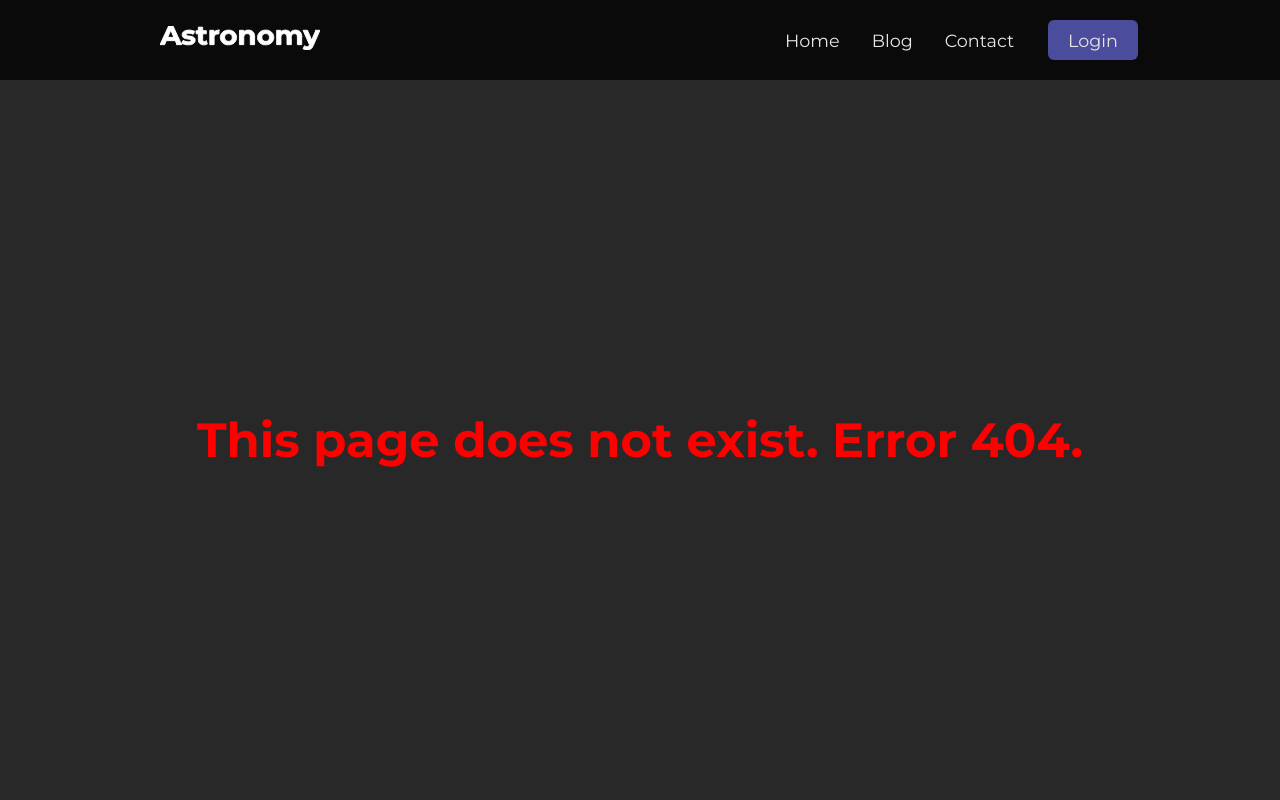
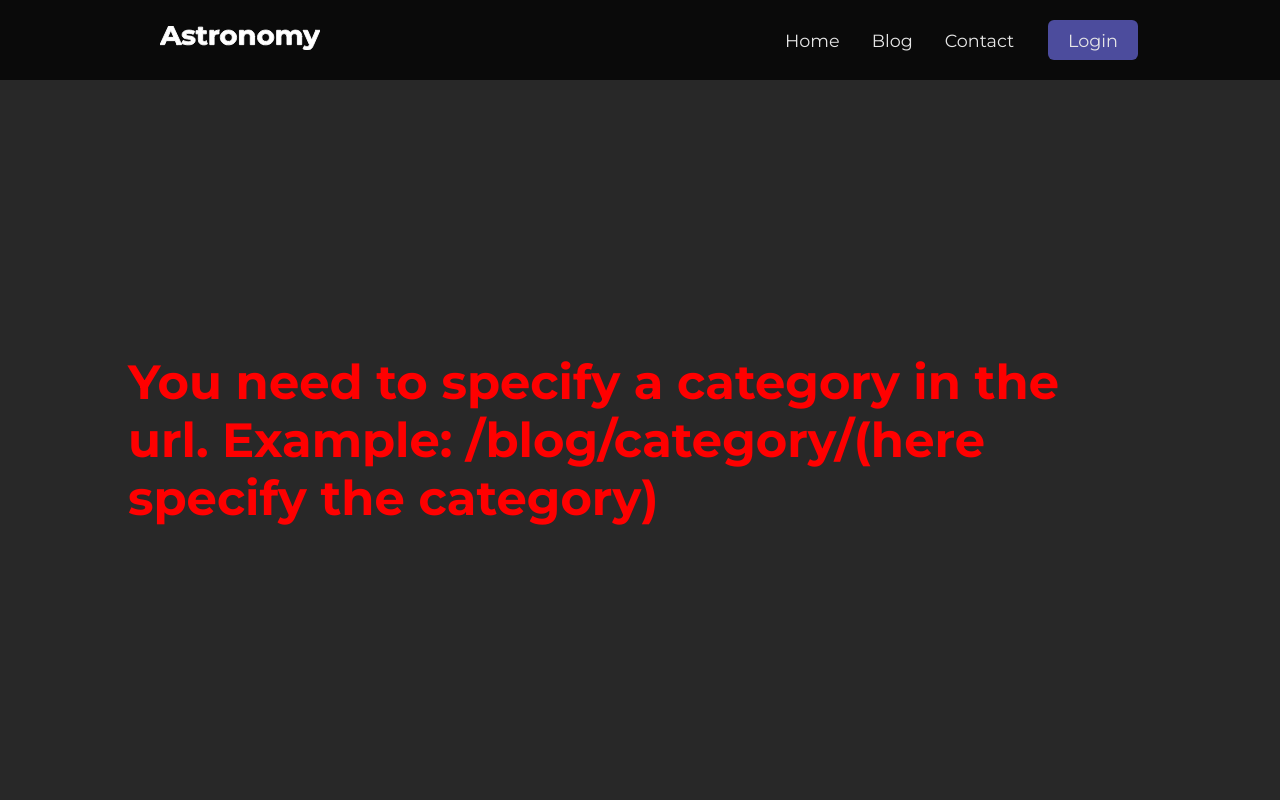
Before and after one commit to Narcis2005/blog-MERN-typescript, a React (Create React App) app in the folder frontend/: page /blog/category in a window 1280 px wide. Before the commit this address had no page. Shown: the top 800 px of the page. Built offline with nearby package versions, Linux system fonts and the light colour scheme.

Commit message:
Added pages for when tag and category are not specified in url

```diff
--- a/frontend/src/App.tsx
+++ b/frontend/src/App.tsx
@@ -11,6 +11,8 @@ const Profile = React.lazy(() => import("./pages/Profile"));
 const GetPostsByTag = React.lazy(() => import("./pages/GetPostsByTag"));
 const GetPostsByCategory = React.lazy(() => import("./pages/GetPostsByCategory"));
 const AddPost = React.lazy(() => import("./pages/AddPost"));
+const SpecifyTag = React.lazy(() => import("./pages/GetPostsByTag/SpecifyTag"));
+const SpecifyCategory = React.lazy(() => import("./pages/GetPostsByCategory/SpecifyCategory"));
 import { GlobalStyle } from "./globalStyles";
 import ScrollToTop from "./scrollToTop";
 import Navbar from "./components/Navbar";
@@ -53,13 +55,14 @@ const App = () => {
                             </PrivateRoute>
                         }
                     />
+                    <Route path="/blog/tag" element={<SpecifyTag />} />
                     <Route path="/blog/tag/:tag" element={<GetPostsByTag />} />
+                    <Route path="/blog/category" element={<SpecifyCategory />} />
                     <Route path="/blog/category/:category" element={<GetPostsByCategory />} />
                     <Route path="/blog/post/:slug" element={<BlogPost />} />
                     <Route path="/contact" element={<Contact />} />
                     <Route path="/login" element={<Login />} />
                     <Route path="/register" element={<Register />} />
-
                     <Route
                         path="/profile"
                         element={
--- a/frontend/src/components/BlogPostComponent/Comment/index.tsx
+++ b/frontend/src/components/BlogPostComponent/Comment/index.tsx
@@ -66,6 +66,7 @@ const Comment = ({ createdAt, createdBy, content, replies, _id, slug, postId }:
     interface ICall {
         status: "idle" | "loading" | "success" | "failed";
         result: IResult | null;
+        // eslint-disable-next-line @typescript-eslint/no-explicit-any
         error: any;
     }
     // eslint-disable-next-line @typescript-eslint/no-unused-vars
--- /dev/null
+++ b/frontend/src/pages/GetPostsByCategory/SpecifyCategory/index.tsx
@@ -0,0 +1,19 @@
+import { DarkBackground } from "../../../containers/DarkBackground";
+import React from "react";
+import { MainText } from "../../../globalStyles";
+import { lightRed } from "../../../utils/colors";
+
+//This could be a search function for tags
+const SpecifyCategory = () => {
+    return (
+        <>
+            <DarkBackground>
+                <MainText color={lightRed}>
+                    You need to specify a category in the url. Example: /blog/category/(here specify the category)
+                </MainText>
+            </DarkBackground>
+        </>
+    );
+};
+
+export default SpecifyCategory;
--- /dev/null
+++ b/frontend/src/pages/GetPostsByTag/SpecifyTag/index.tsx
@@ -0,0 +1,19 @@
+import { DarkBackground } from "../../../containers/DarkBackground";
+import React from "react";
+import { MainText } from "../../../globalStyles";
+import { lightRed } from "../../../utils/colors";
+
+//This could be a search function for tags
+const SpecifyTag = () => {
+    return (
+        <>
+            <DarkBackground>
+                <MainText color={lightRed}>
+                    You need to specify a tag in the url. Example: /blog/tag/(here specify the tag)
+                </MainText>
+            </DarkBackground>
+        </>
+    );
+};
+
+export default SpecifyTag;
--- a/frontend/src/scrollToTop.tsx
+++ b/frontend/src/scrollToTop.tsx
@@ -1,7 +1,7 @@
 import { useEffect } from "react";
 import { useLocation } from "react-router-dom";
 
- const ScrollToTop = () => {
+const ScrollToTop = () => {
     const { pathname } = useLocation();
 
     useEffect(() => {
--- a/frontend/src/utils/useApi.tsx
+++ b/frontend/src/utils/useApi.tsx
@@ -9,6 +9,7 @@ const useApi = ({
 }: {
     url: string;
     method: "post" | "get" | "put" | "delete";
+    // eslint-disable-next-line @typescript-eslint/no-explicit-any
     body?: any;
 }) => {
     const [response, setResponse] = useState(null);
```
